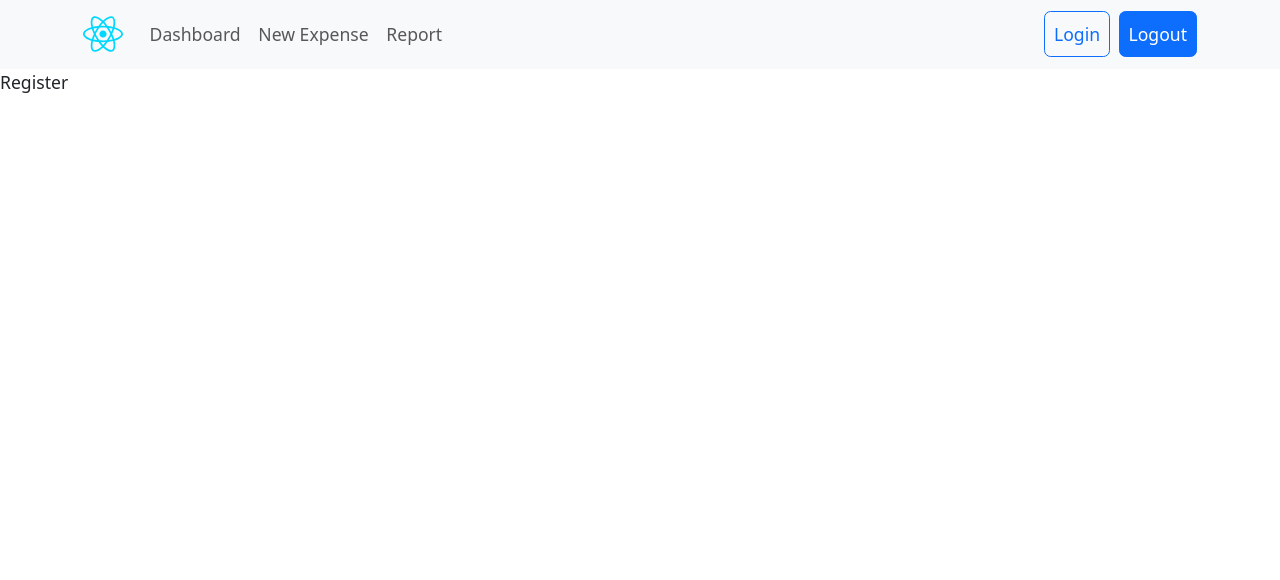
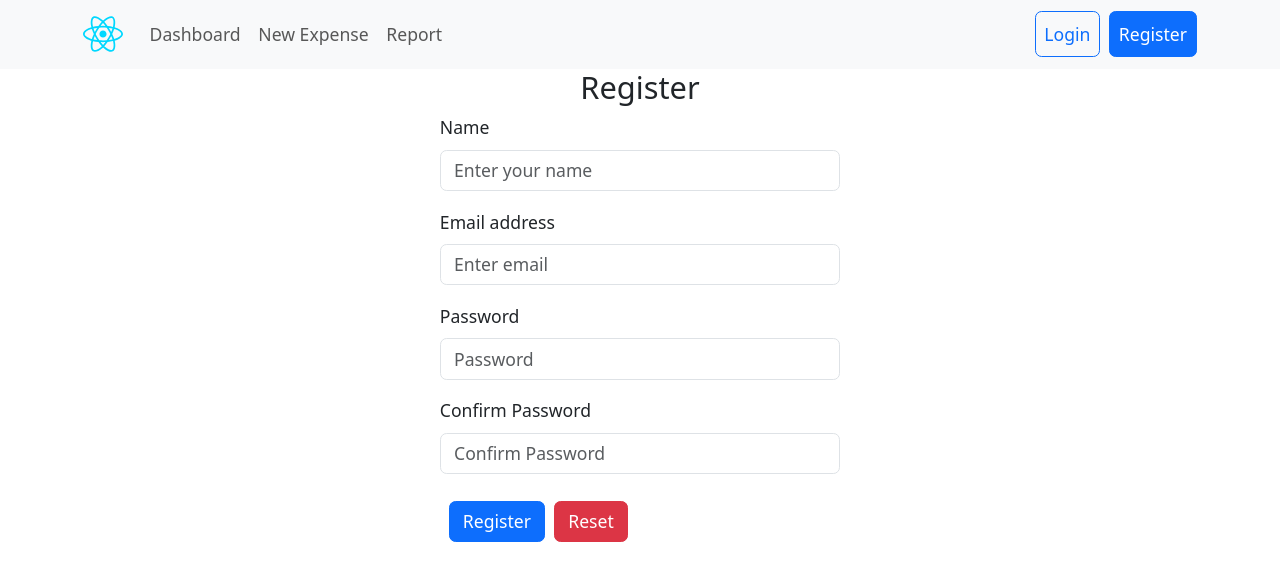
Before and after one commit to honoriusdigesus/expenses, a React (Vite) app in the folder frontend/webapi/: page /register in a window 1280 px wide. Shown: the top 580 px of the page. Built offline with nearby package versions, Linux system fonts and the light colour scheme; a web font is replaced by a local one.

Commit message:
[Frontend] Usuario registrado

```diff
--- a/frontend/webapi/src/components/Navbar.tsx
+++ b/frontend/webapi/src/components/Navbar.tsx
@@ -17,7 +17,7 @@ const Navbar = () => {
                 <div className="d-flex" role="search">
                     {/*Button login y logout*/}
                     <NavLink className="btn btn-outline-primary p-2 mx-2" to="/login">Login</NavLink>
-                    <NavLink className="btn btn-outline-primary p-2" to="/register">Logout</NavLink>
+                    <NavLink className="btn btn-outline-primary p-2" to="/register">Register</NavLink>
                     <button className="navbar-toggler mx-2" type="button" data-bs-toggle="collapse" data-bs-target="#navbarText"
                             aria-controls="navbarText" aria-expanded="true" aria-label="Toggle navigation">
                         <FaBars />
--- /dev/null
+++ b/frontend/webapi/src/hooks/userRegister.ts
@@ -0,0 +1,29 @@
+import {Profile} from "../model/Profile.ts";
+import {useState} from "react";
+import {createProfile} from "../services/auth-service.ts";
+
+
+export const userRegister=() =>{
+    const [error, setError] = useState<string>('');
+    const [isLoading, setLoader] = useState<boolean>(false);
+    const [toast,setToast] = useState<string>('');
+
+    const singup=(profile:Profile)=>{
+        setLoader(true);
+        createProfile(profile)
+            .then(response => {
+                if (response && response.status === 201) {
+                    setToast("User registered successfully.");
+                    console.log("response", response);
+                    setError('');
+                }
+            })
+            .catch(error => {
+                console.log("error", error);
+                setError(error.message);
+                setLoader(false);
+            })
+            .finally(() => setLoader(false));
+    }
+    return {singup,error,isLoading,toast};
+}
--- /dev/null
+++ b/frontend/webapi/src/model/Profile.ts
@@ -0,0 +1,7 @@
+export interface Profile {
+    profileId?: string
+    name: string;
+    email: string;
+    password: string;
+    confirmPassword: string;
+}
--- a/frontend/webapi/src/pages/register/Register.tsx
+++ b/frontend/webapi/src/pages/register/Register.tsx
@@ -1,7 +1,100 @@
+import {useFormik} from "formik";
+import {Profile} from "../../model/Profile.ts";
+import profileValidationSchema from "../../validations/profileValidationsSchema.ts";
+import {userRegister} from "../../hooks/userRegister.ts";
+
 
 const Register = () => {
-    return (
-        <div>Register</div>
-    );
+
+    const {error,isLoading,toast, singup} = userRegister();
+
+    const formik = useFormik<Profile>({
+        initialValues:{
+            name: '',
+            email: '',
+            password: '',
+            confirmPassword: ''
+        },
+        validationSchema: profileValidationSchema,
+        onSubmit: (profile:Profile,{resetForm}) => {
+            console.log("profile",profile);
+            singup(profile);
+            resetForm();
+        }
+    })
+    return <div className="d-flex justify-content-center align-items-center login-background">
+        <div className="container col-md-4 col-sm-12">
+
+            {toast && <div className="text-success fst-italic">{toast}</div>}
+            <form onSubmit={formik.handleSubmit} className="mb-3">
+                <h3 className="text-center">Register</h3>
+                <div className="mb-3">
+                    <label htmlFor="name" className="form-label">Name</label>
+                    <input
+                        type="text"
+                        className="form-control"
+                        id="name"
+                        placeholder="Enter your name"
+                        name="name"
+                        onChange={formik.handleChange}
+                        onBlur={formik.handleBlur}
+                        value={formik.values.name}
+                    />
+                    {<div className="text-danger fst-italic">{formik.errors.name}</div>}
+                </div>
+
+                <div className="mb-3">
+                    <label htmlFor="email" className="form-label">Email address</label>
+                    <input
+                        type="email"
+                        className="form-control"
+                        id="email"
+                        placeholder="Enter email"
+                        name="email"
+                        onChange={formik.handleChange}
+                        onBlur={formik.handleBlur}
+                        value={formik.values.email}
+                    />
+                    <div className="text-danger fst-italic">{formik.errors.email}</div>
+                </div>
+
+                <div className="mb-3">
+                    <label htmlFor="password" className="form-label">Password</label>
+                    <input
+                        type="password"
+                        className="form-control"
+                        id="password"
+                        placeholder="Password"
+                        name="password"
+                        onChange={formik.handleChange}
+                        onBlur={formik.handleBlur}
+                        value={formik.values.password}
+                    />
+                    <div className="text-danger fst-italic">{formik.errors.password}</div>
+                </div>
+
+                <div className="mb-3">
+                    <label htmlFor="confirmPassword" className="form-label">Confirm Password</label>
+                    <input
+                        type="password"
+                        className="form-control"
+                        id="confirmPassword"
+                        placeholder="Confirm Password"
+                        name="confirmPassword"
+                        onChange={formik.handleChange}
+                        onBlur={formik.handleBlur}
+                        value={formik.values.confirmPassword}
+                    />
+                    <div className="text-danger fst-italic">{formik.errors.confirmPassword}</div>
+                </div>
+
+                <div className="justify-content-between">
+                    <button type="submit" className="btn btn-primary m-2">Register</button>
+                    <button type="reset" className="btn btn-danger">Reset</button>
+                </div>
+
+            </form>
+        </div>
+    </div>
 };
 export default Register;
--- /dev/null
+++ b/frontend/webapi/src/services/auth-service.ts
@@ -0,0 +1,7 @@
+
+import apiClient from "../config/api-client.ts";
+import {Profile} from "../model/Profile.ts";
+
+export const createProfile=(profile:Profile) =>{
+    return apiClient.post<Profile>("/register", profile);
+}
--- /dev/null
+++ b/frontend/webapi/src/validations/profileValidationsSchema.ts
@@ -0,0 +1,10 @@
+import * as yup from "yup";
+
+const profileValidationSchema = yup.object().shape({
+    name: yup.string().required("Name required").min(3, "Name must be at least 3 characters"),
+    email: yup.string().email("Invalid email").required("Email required"),
+    password: yup.string().required("Password required").min(6, "Password must be at least 6 characters"),
+    confirmPassword: yup.string().required("Confirm Password required").oneOf([yup.ref("password")], "Password mismatch")
+})
+
+export default profileValidationSchema;
```
Also changed, not shown: 1 other file (tests, documents, lock files or other folders).
